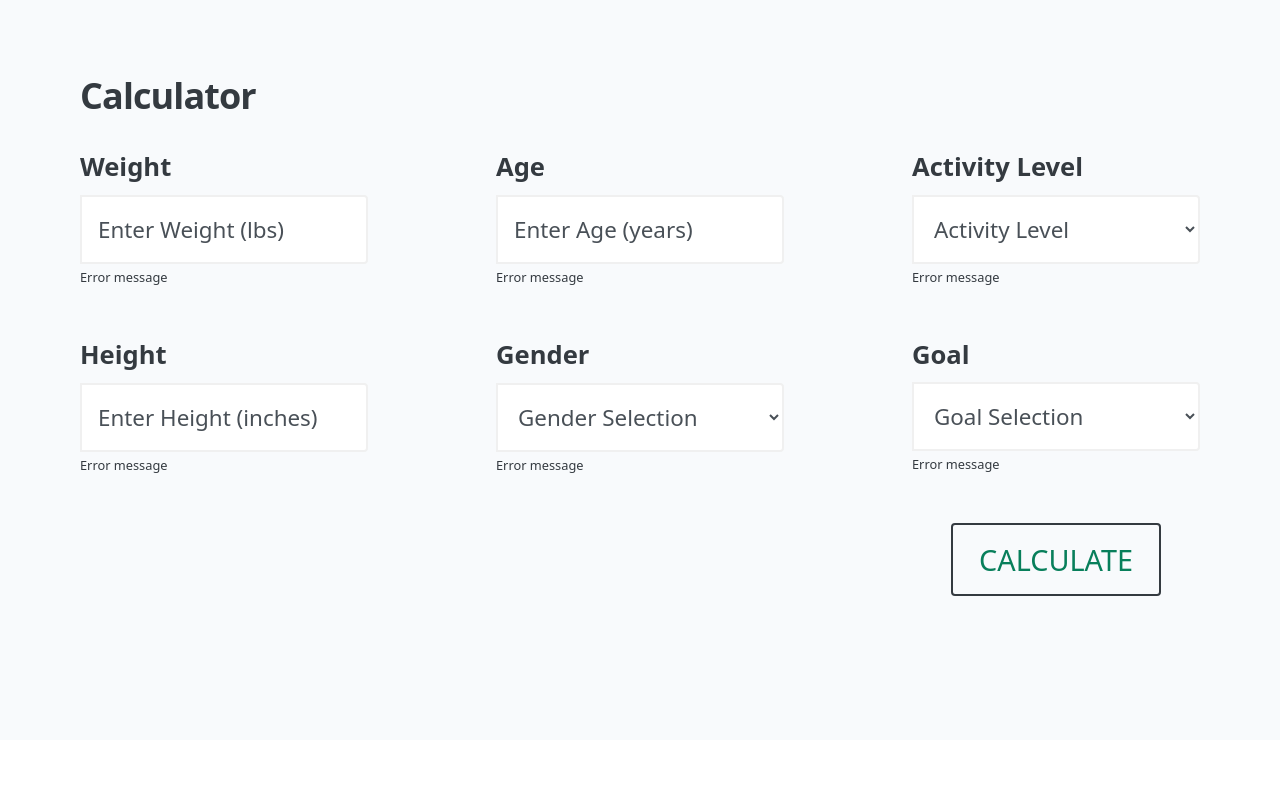
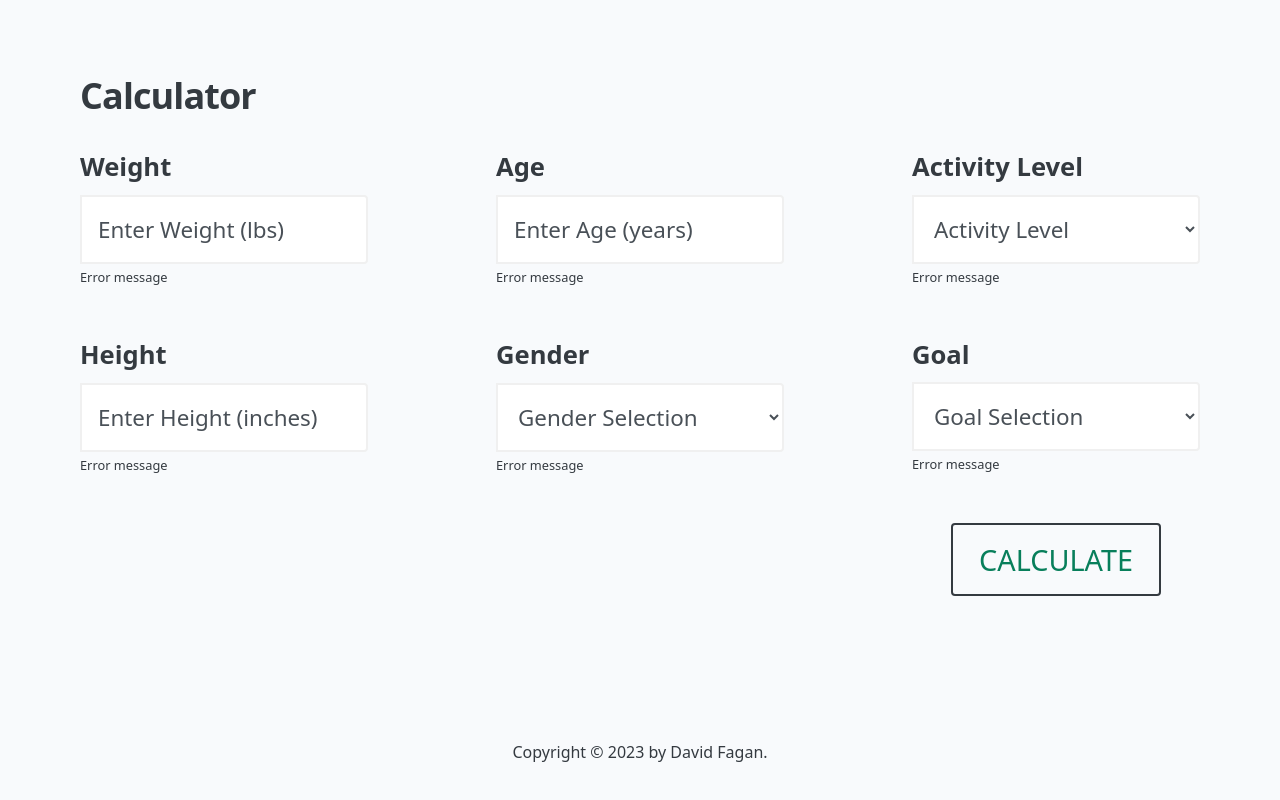
Before and after one commit to cityscapedview/Macro-Calculator, a React (Vite) app in the folder MacroCalculator/: page / in a window 1280 px wide. Shown: the part 1556-2356 px from the top of the page. Before the commit the page ends 2296 px from the top, so only its background shows below. Built offline with nearby package versions, Linux system fonts and the light colour scheme.

Commit message:
Footer Component
Footer component added as display component.

```diff
--- a/MacroCalculator/src/App.jsx
+++ b/MacroCalculator/src/App.jsx
@@ -6,6 +6,7 @@ import Header from "./components/Header";
 import HealthBenefits from "./components/HealthBenefits";
 import Instructions from "./components/Instructions";
 import Results from "./components/Results";
+import Footer from "./components/Footer";
 
 function App() {
   return (
@@ -17,6 +18,7 @@ function App() {
           <Instructions />
           <Calculator />
           <Results />
+          <Footer />
         </GlobalContainer>
       </Body>
     </div>
--- /dev/null
+++ b/MacroCalculator/src/components/Footer.jsx
@@ -0,0 +1,11 @@
+const Footer = () => {
+  return (
+    <footer>
+      <div className="flex justify-center pb-10">
+        Copyright © 2023 by David Fagan.
+      </div>
+    </footer>
+  );
+};
+
+export default Footer;
```
